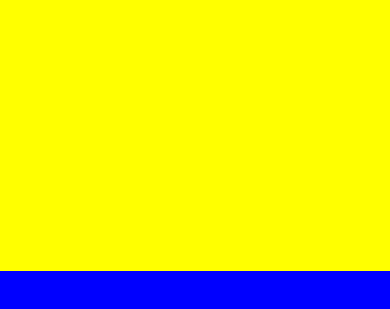
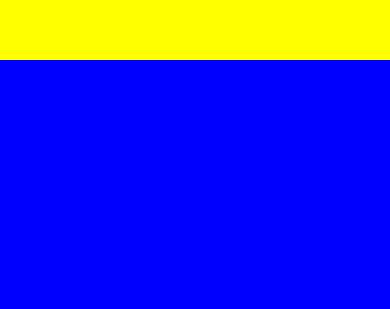
Before and after one commit to chohyeryung/Weather-App, a React Native app: screen / in a window 390 px wide. Shown: the part 151-460 px from the top of the page. Built offline with nearby package versions, Linux system fonts and the light colour scheme.

Commit message:
Learn what is flex box

```diff
--- a/App.js
+++ b/App.js
@@ -21,7 +21,7 @@ const styles = StyleSheet.create({
     backgroundColor:"yellow",
   },
   blueView: {
-    flex:1,
+    flex:3,
     backgroundColor:"blue",
   }
 });
```
